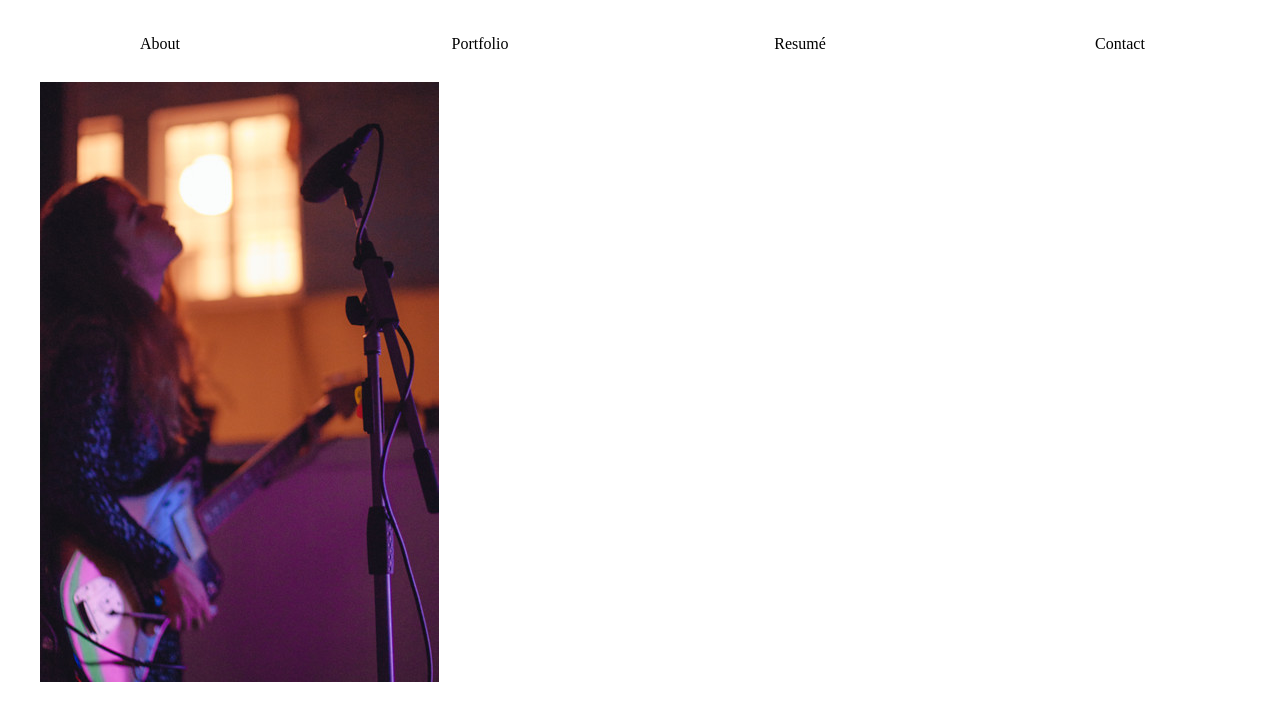
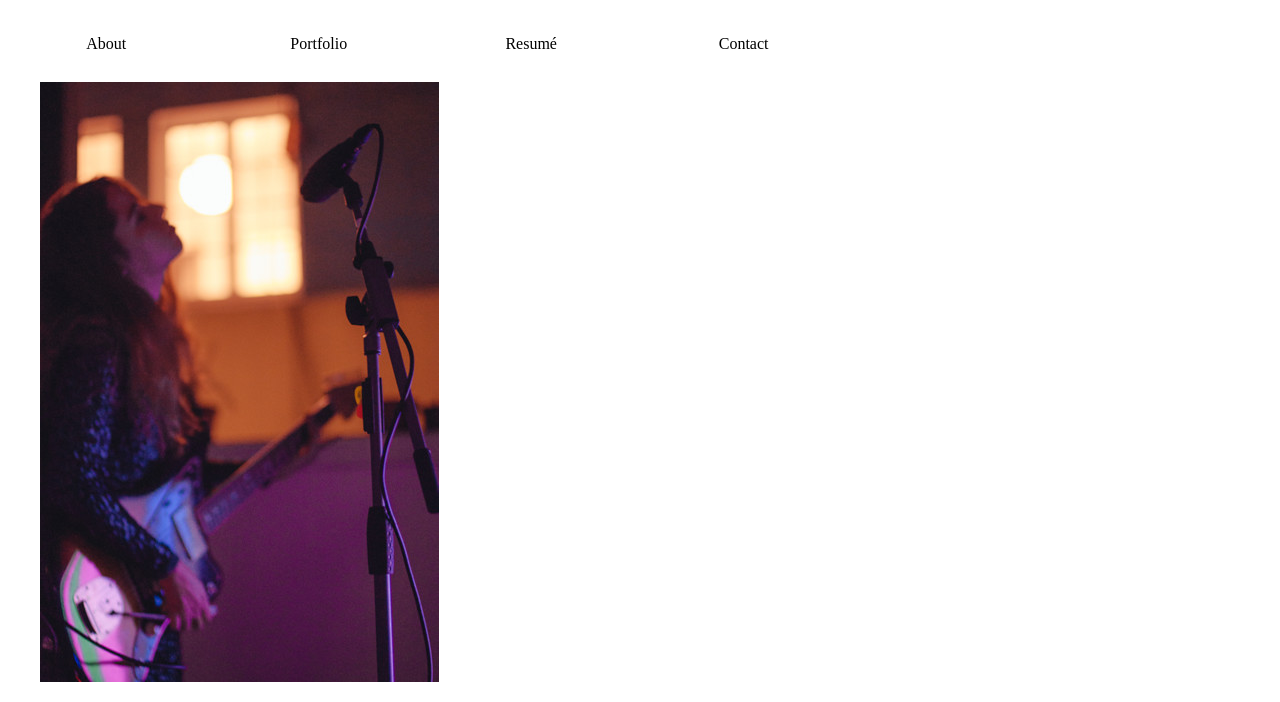
Before and after one commit to javirromero/javirromero.github.io, a plain HTML site: page index.html in a window 1280 px wide. Shown: the part 104-806 px from the top of the page. Drawn offline with Linux system fonts and the light colour scheme; files that its build step writes are made by us from their sources.

Commit message:
change menu

```diff
--- a/assets/style/style.css
+++ b/assets/style/style.css
@@ -67,7 +67,7 @@ a:hover, a h1:hover, a h2:hover {
 
 #myNavMenu a {
     float: left;
-    width: 25%;
+    width: 16.6%;
     text-align: center;
     padding-top: 1%;
     padding-bottom: 1%;
```
